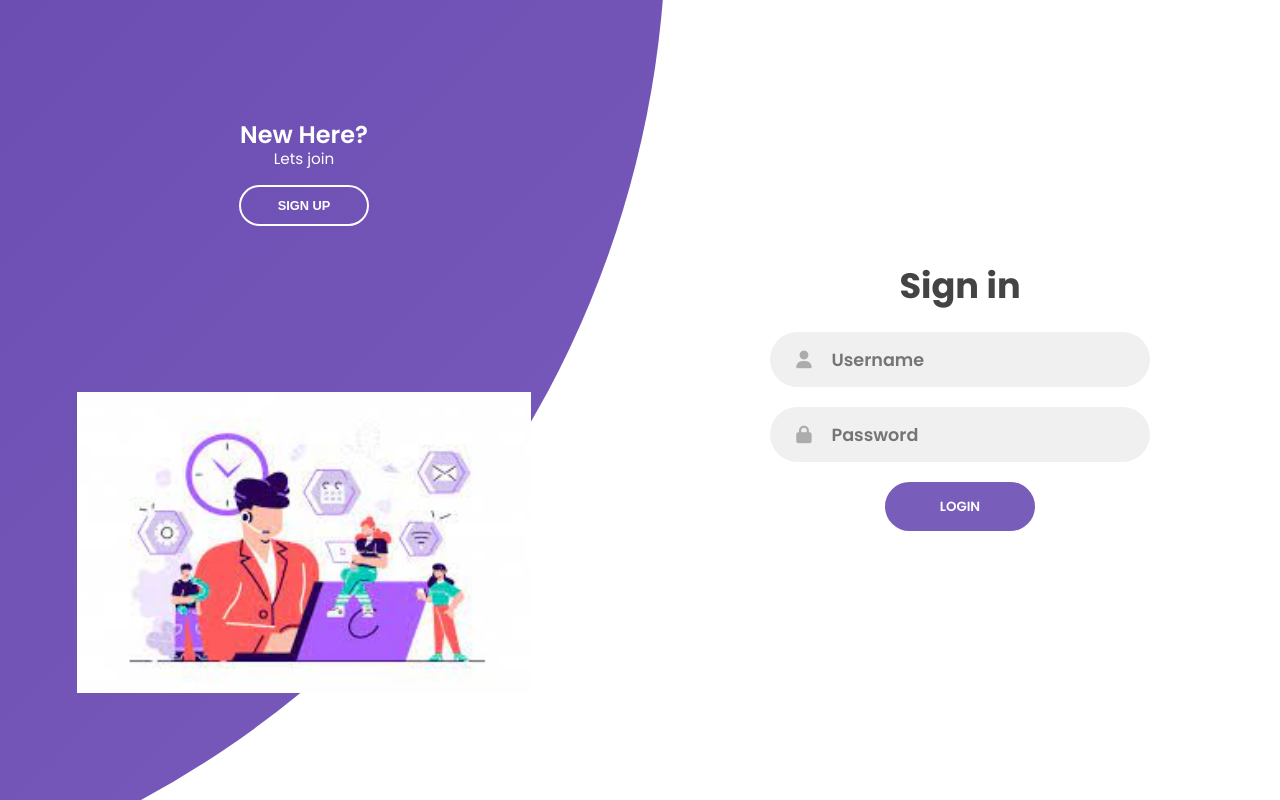
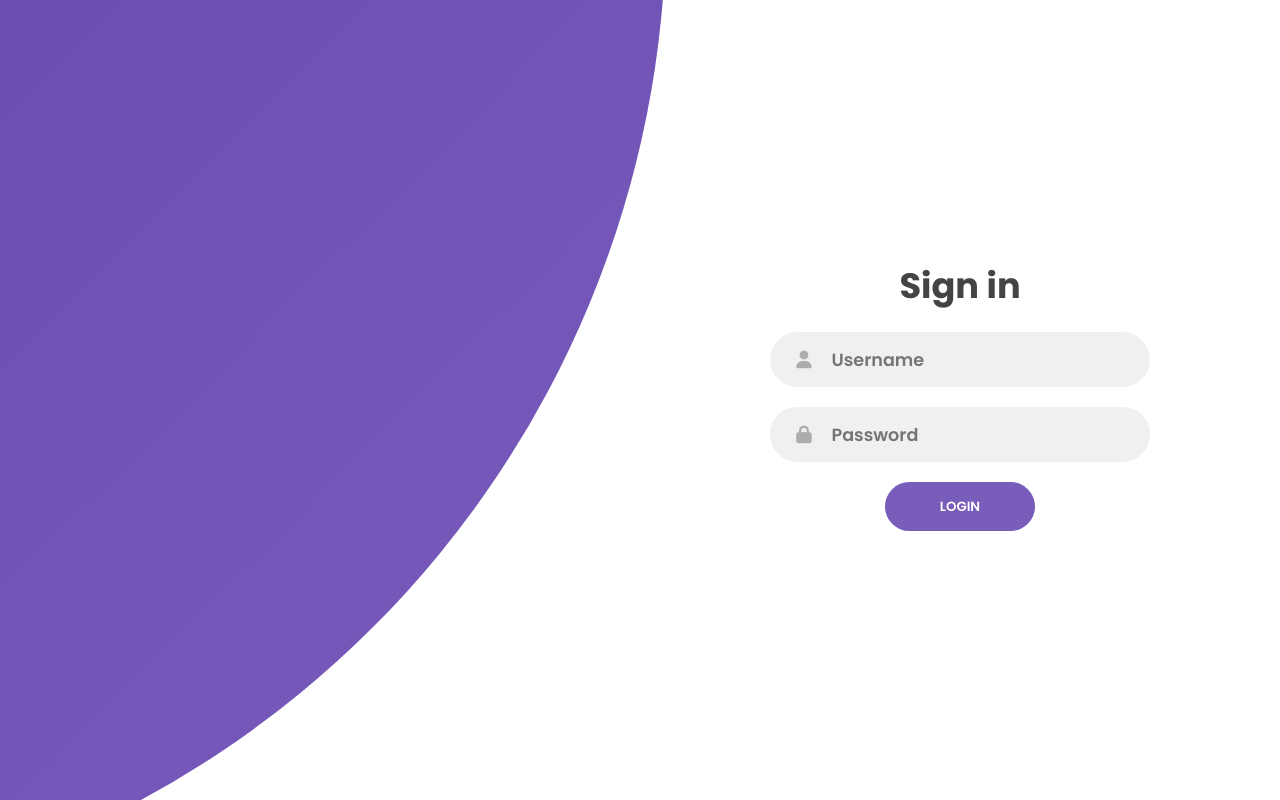
Before and after one commit to surya0180/SRIT-Website, a Django app: template templates/login.html in a window 1280 px wide. Run offline with Django 3.2, Linux system fonts and the light colour scheme; the template is opened without the code that fills it, so the values that code supplies are empty; some libraries are stand-ins or nearby versions.

Commit message:
Splitted signin and signout

```diff
--- a/authpage/urls.py
+++ b/authpage/urls.py
@@ -3,5 +3,6 @@ from django.urls import path
 from . import views
 
 urlpatterns = [
-    path('', views.login, name="login"),
+    path('login', views.login, name="login"),
+    path('signup', views.signup, name="signup"),
 ]
--- a/templates/index.html
+++ b/templates/index.html
@@ -36,7 +36,7 @@
             <ul>
                 <li><a href="dashboard.html">Dashboard</a></li>
                 <li><a href="{% url 'login' %}">Login</a></li>
-                <li><a href="{% url 'Signup' %}">Signup</a></li>
+                <li><a href="{% url 'signup' %}">Signup</a></li>
             </ul><br/><br/>
             </nav>
             <marquee><h1>SRINIVASA RAMANUJAN INSTITUTE OF TECHNOLOGY</h1></marquee>
--- a/templates/login.html
+++ b/templates/login.html
@@ -36,57 +36,10 @@
                     </div>
                 </form>
 
-
-
-                <form action="{% url 'login' %}" class="sign-up-form" method="POST">
-                    {% csrf_token %}
-                    <h2 class="title">Sign up</h2>
-                    <div class="input-field">
-                        <i class="fas fa-user"></i>
-                        <input type="text" placeholder="Username" name="username" />
-                    </div>
-
-                    <div class="input-field">
-                        <i class="fas fa-user"></i>
-                        <input type="text" placeholder="Roll Number" name="rollnumber" maxlength="10" minlength="10" />
-                    </div>
-
-
-                    <div class="input-field">
-                        <i class="fas fa-user"></i>
-                        <input type="password" placeholder="Password" name="psw" />
-                    </div>
-                    <div class="input-field">
-                        <i class="fas fa-lock"></i>
-                        <input type="password" placeholder="Confirm Password" name="cpsw" />
-                    </div>
-                    <input type="submit" class="btn" value="sign up">
-                    <!-- <p class="">Don't have an account <a href="#"></a></p> -->
-
-                </form>
-            </div>
-        </div>
-        <div class="panels-container">
-            <div class="panel left-panel">
-                <div class="content">
-                    <h3>New Here?</h3>
-                    <p>Lets join</p>
-                    <button class="btn transparent" id="sign-up-button">Sign Up</button>
-                </div>
-                <img src="{% static 'img/bg1.png' %}" alt="" class="image">
-            </div>
-
-            <div class="panel right-panel">
-                <div class="content">
-                    <h3>One of us</h3>
-                    <p>Lets get into</p>
-                    <button class="btn transparent" id="sign-in-button">Sign In</button>
-                </div>
-                <img src="{% static 'img/images-4.jpeg' %}" alt="" class="image">
             </div>
         </div>
     </div>
-    <script src="{% static 'js/app.js' %}"></script>
+    </div>
 </body>
 
 </html>
```
Also changed, not shown: templates/signup.html (+1 -23 lines).
